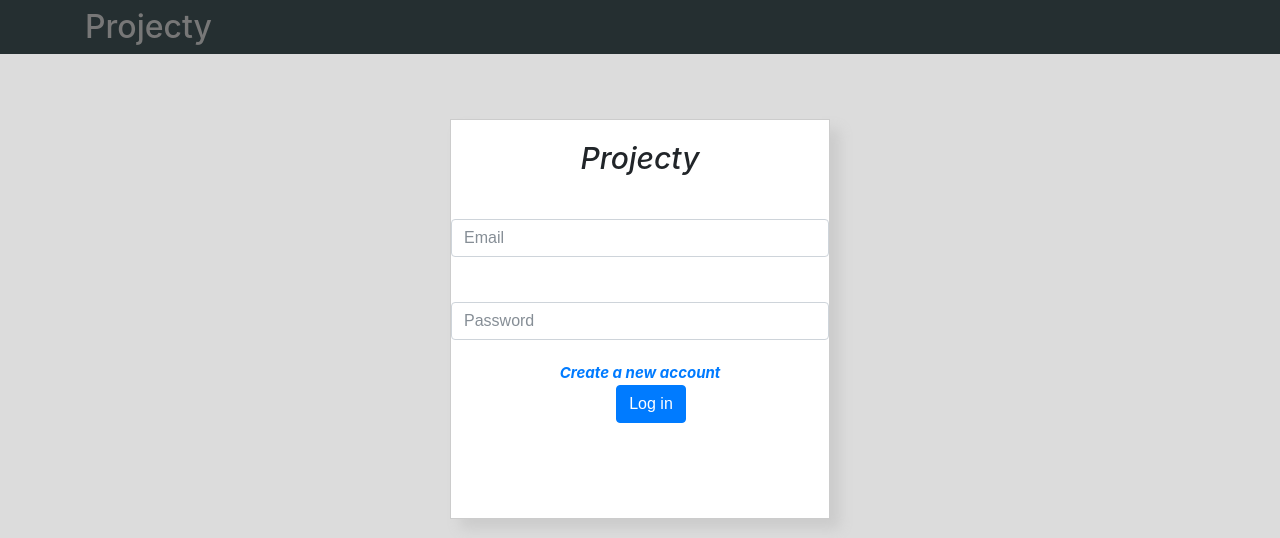
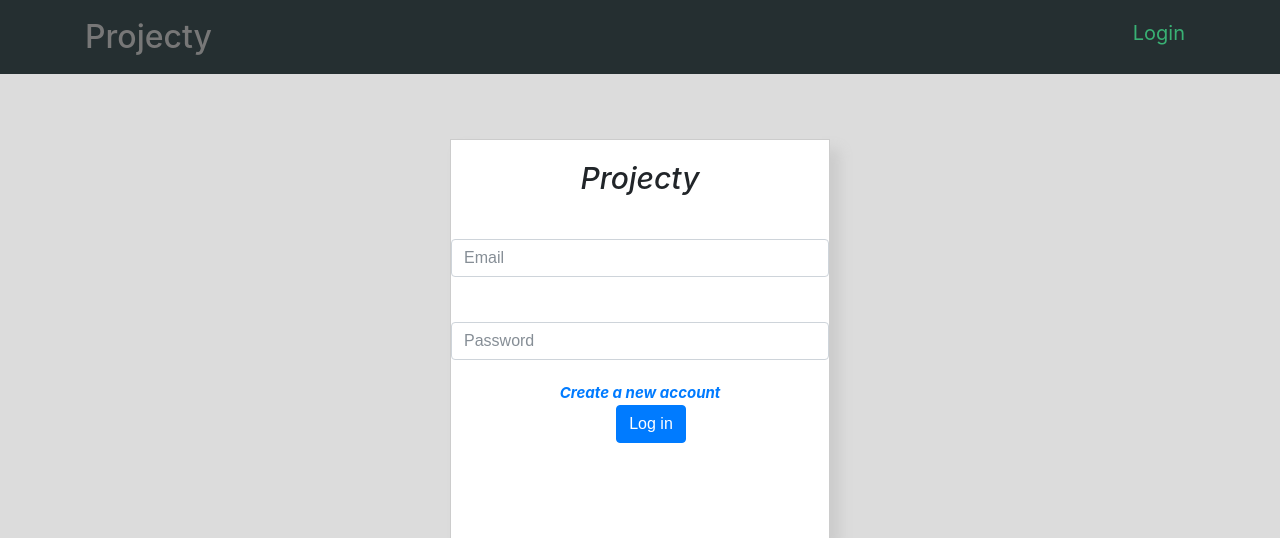
Before and after one commit to odaialmasri/projecti, a Flask app: page /login in a window 1280 px wide. Shown: the top 538 px of the page. Run offline with Flask 2, Linux system fonts and the light colour scheme; some libraries are stand-ins or nearby versions.

Commit message:
login warning

```diff
--- a/app.py
+++ b/app.py
@@ -7,6 +7,7 @@ db=dataset.connect("sqlite:///projecti")
 
 account=db["account"]
 project=db["project"]
+
 
 Login = False
 
@@ -43,11 +44,8 @@ def login():
 		email=request.form["email"]
 		password=request.form["password"]
 		e=account.find_one(email=email,password=password)
-		check=len(list(e))
-		print check
-		if check != 0:
+		if e!= None:
 			c=e['type']
-			#print c
 			if c == "sponsor":
 				Login= True
 				return redirect ('/view')
@@ -56,7 +54,7 @@ def login():
 				return redirect ('/enterproject')
 		else:
 			Login= False
-			return render_template("login.html",login=Login)
+			return render_template("login.html",login=Login,type=type,check=e)
 	else:
 		Login= False
 		return render_template("login.html",login=Login,type=type)
@@ -78,8 +76,6 @@ def info():
 		email=request.form["email"]
 		describtion=request.form["describtion"]
 		projectPhoto=request.form["projectPhoto"]
-
-		print (dict(name=name,ideaName=ideaName,email=email,describtion=describtion))
 		project.insert(dict(name=name,ideaName=ideaName,email=email,describtion=describtion,projectPhoto=projectPhoto))
 		return redirect("/view")
 	else:
--- a/static/stylesheets/style.css
+++ b/static/stylesheets/style.css
@@ -64,16 +64,20 @@
 }
 
 .header .navbar ul li a {
-    color: #FFF;
+    font-size:20px;
+    color: #39B174;
     text-decoration: none;
 }
 
+/*
 .header .navbar ul li.active a,
 .header .navbar ul li a:hover {
     color: #39B174;
     cursor: pointer;
+}
+*/
 
-}
+
 .my-skills {
     background-image: url('../images/slider1.jpg');
     background-size: cover;
--- a/templates/layout.html
+++ b/templates/layout.html
@@ -18,7 +18,9 @@
         <div class="navbar">
             <div class="container">
                 <h2 class="fl-left">Projecty</h2>
-
+                <ul>
+                    <li><a href="/login">Login</a></li>
+                </ul>
 
             </div>
         </div>
--- a/templates/login.html
+++ b/templates/login.html
@@ -10,8 +10,20 @@
 				<input name="email" type="email" class="form-control" placeholder="Email"><br>
 				<br>
 				<input name="password" type="password" class="form-control" placeholder="Password"><br>
+				{% if check == None %}
+	                <div class="span">
+	                    <div class="form-control-feedback">
+	                            <span class="text-danger align-middle">
+	                                 wrong email or password
+	                            </span>
+	                            <br>
+	                            <br>
+	                    </div>
+	                </div>
+            	{% endif %}
 
 				<a href="/signup/{{type}}">Create a new account</a><br>
+
 				<input type="submit" class="btn btn-primary" value="Log in" ><br></a>
 				</div>
 			</form>
```
Also changed, not shown: 1 other file.
